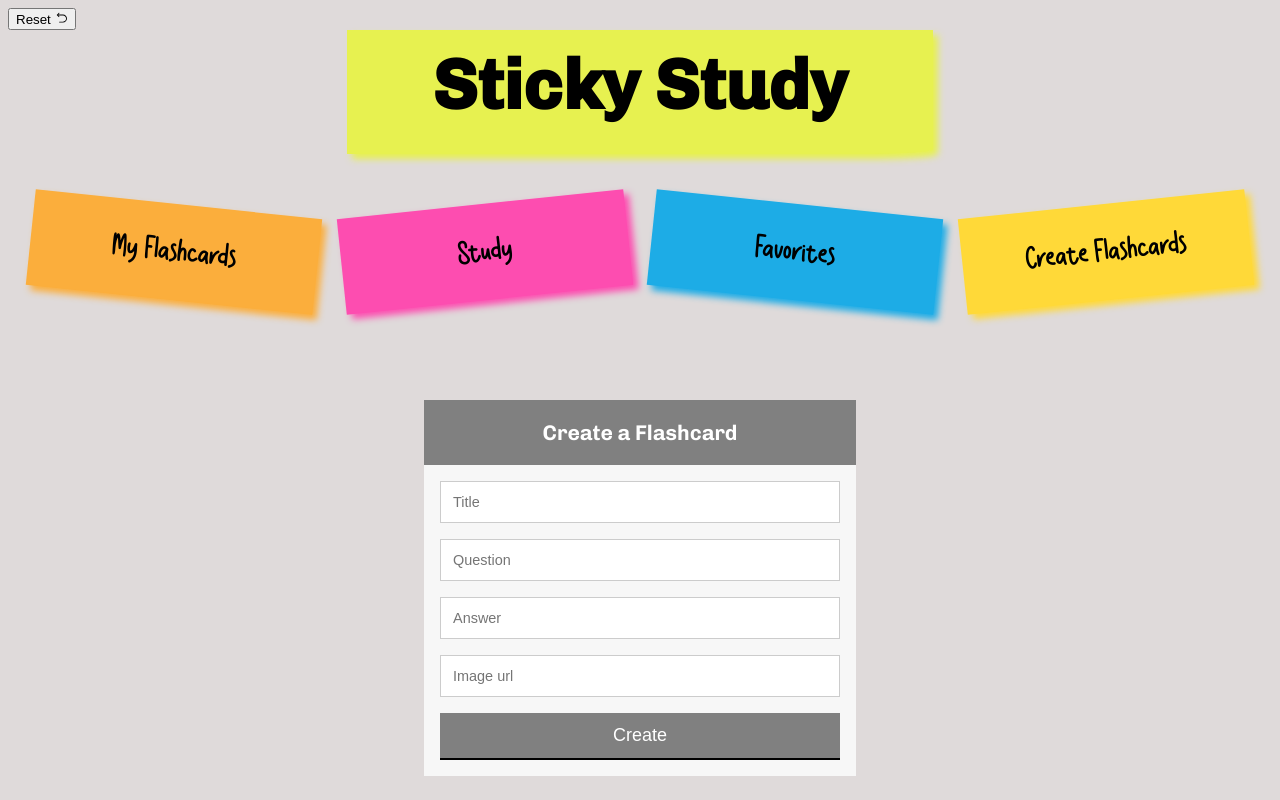
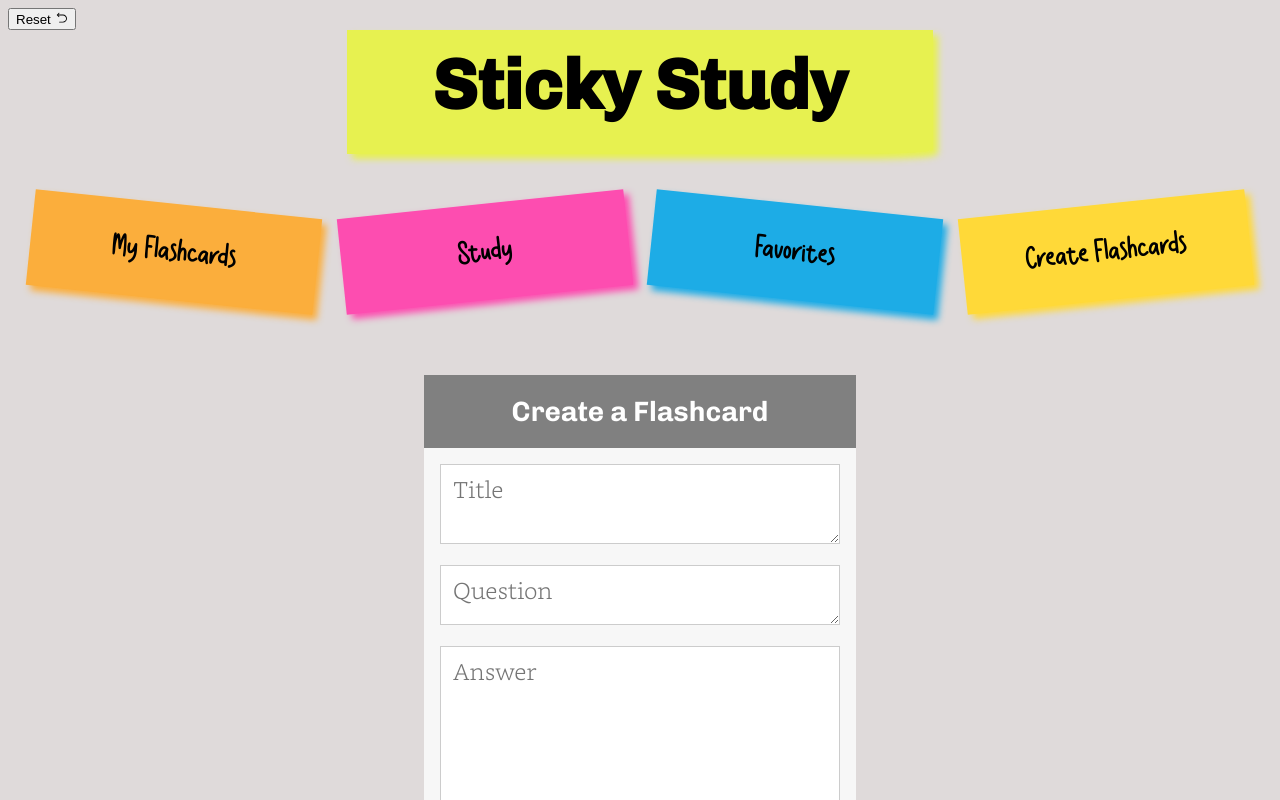
Before and after one commit to rjyeeun/Flashcard, a React (Create React App) app in the folder flashcard_phase_2_project/: page /create_new_cards in a window 1280 px wide. Shown: the top 800 px of the page. Built offline with nearby package versions, Linux system fonts and the light colour scheme; data requests are answered from the project's data file.

Commit message:
final version for presentation

```diff
--- a/flashcard_phase_2_project/src/components/EditCardForm.js
+++ b/flashcard_phase_2_project/src/components/EditCardForm.js
@@ -1,9 +1,13 @@
 import React, {useState} from 'react';
+import {useParams, useHistory} from 'react-router-dom'
 
 
 export default function EditCardForm({setCardList, editCard}) {
 
-    const {title, question, answer, image, favorite, id} = editCard
+    const {id} = useParams();
+    const history= useHistory()
+
+    const {title, question, answer, image, favorite} = editCard
 
     const [formData, setFormData]=useState(editCard)
 
@@ -23,41 +27,52 @@ export default function EditCardForm({setCardList, editCard}) {
       })
       .then(response => response.json())
       .then(() => {
-
         //Fetch the Updated Card List From Server and Update the State of cardList With Most Recent Changes
         fetch("http://localhost:8001/card")
         .then(response => response.json())
-        .then(data => setCardList(data))
+        .then(data => {setCardList(data)})
+
+        //redirect user to /cards
+        history.push('/cards')
       })
-      .catch(error => (alert(error)))
+      .catch(error => (alert(error)));
     }
+
 
     return (
       <div className="form-style-6">
       <h1>Edit Flashcard</h1>
         <form onSubmit={handleSubmit}>
-          <input
+          <textarea
+            rows={2}
+            cols={42}
             type='text'
             name="title"
             placeholder="Title"
             value={formData.title}
             onChange={handleChange}
           />
-          <input
+          <textarea
+            rows={4}
+            cols={45}
             type='text'
             name="question"
             placeholder="Question"
             value={formData.question}
             onChange={handleChange}
           />
-          <input
+          <textarea
+            rows={10}
+            cols={45}
             type='text'
             name="answer"
             placeholder="Answer"
             value={formData.answer}
             onChange={handleChange}
           />
-          <input
+          <textarea
+            rows={4}
+            cols={45}
             type='text'
             name="image"
             placeholder="Image url"
--- a/flashcard_phase_2_project/src/components/Favorites.js
+++ b/flashcard_phase_2_project/src/components/Favorites.js
@@ -1,8 +1,7 @@
 import React from 'react'
 import FavoriteCard from './FavoriteCard'
-import Search from './Search'
 
-export default function Favorites({ searchTerm, changeSearch, favoriteCards, toggleFavorite, onDeleteCard }) {
+export default function Favorites({ favoriteCards, toggleFavorite, onDeleteCard }) {
   const card = favoriteCards.map(card => (
     <FavoriteCard
     key={card.id}
@@ -14,10 +13,6 @@ export default function Favorites({ searchTerm, changeSearch, favoriteCards, tog
 
   return (
     <div>
-        <Search
-            searchTerm = {searchTerm}
-            changeSearch={changeSearch}
-        />
         {card}
     </div>
   )
--- a/flashcard_phase_2_project/src/components/FlashCard.js
+++ b/flashcard_phase_2_project/src/components/FlashCard.js
@@ -55,7 +55,7 @@ function FlashCard({ card, onDeleteCard, toggleFavorite, handleEditClick }) {
                     </figure>
                 </div>
                 <h2 className="front" style={{fontSize: 50}}>{title}</h2>
-                <p className="question"style={{fontSize: 30}}> Q: {question}</p>
+                <p className="question"style={{fontSize: 30}}>{question}</p>
                 <div className="btn_container">
                     <Link to = {`/cards/${id}/edit`} onClick={onEditClick}
                     className='edit_btn'><FaPencilAlt/></Link>
@@ -63,7 +63,7 @@ function FlashCard({ card, onDeleteCard, toggleFavorite, handleEditClick }) {
                 </div>
             </div>
             <div className='answerCard' style={{background: '#1dace6'}}>
-                <p className="answer">{answer}<img className="image" src={image}/></p>
+                <p className="answer">{answer}<img className="image" src={image} alt=''/></p>
             </div>
         </>
     );
--- a/flashcard_phase_2_project/src/components/FlashCardForm.js
+++ b/flashcard_phase_2_project/src/components/FlashCardForm.js
@@ -43,28 +43,38 @@ function FlashCardForm({addCards, setCardList}) {
     <div className="form-style-6">
     <h1>Create a Flashcard</h1>
       <form onSubmit={handleSubmit}>
-        <input
+        <textarea
+          rows={2}
+          cols={42}
           type='text'
           name="title"
           placeholder="Title"
           value={formData.title}
           onChange={handleChange}
         />
-        <input
+        <textarea
+          rows={4}
+          cols={45}
+          className= "form_inputBox"
           type='text'
           name="question"
           placeholder="Question"
           value={formData.question}
           onChange={handleChange}
+          size="100"
         />
-        <input
+        <textarea
+          rows={10}
+          cols={45}
           type='text'
           name="answer"
           placeholder="Answer"
           value={formData.answer}
           onChange={handleChange}
         />
-        <input
+        <textarea
+          rows={4}
+          cols={45}
           type='text'
           name="image"
           placeholder="Image url"
--- a/flashcard_phase_2_project/src/components/Home.js
+++ b/flashcard_phase_2_project/src/components/Home.js
@@ -10,10 +10,10 @@ export default function Home() {
    <div className="home_container">
       <img className="home_img" src={postit}/>
       <p class="first-txt">
-        Welcome to Sticky Study!
+      Welcome to Sticky Study ☺
       </p>
       <p class="second-txt">
-        Make Your Flashcard Here
+      Make Your Own Flashcard Here
       </p>
       <Link to= "/create_new_cards" class="third-txt"> <SlNote/></Link>
    </div>
--- a/flashcard_phase_2_project/src/components/Study.js
+++ b/flashcard_phase_2_project/src/components/Study.js
@@ -57,11 +57,11 @@ function Study ({card, onDeleteCard, toggleFavorite}) {
                 {isFront? (
                     <>
                         <h2 className="front">{title}</h2>
-                        <p className="question"> {question}</p>
+                        <p className="question">{question}</p>
                     </>
                     ) : (
                     <h2 className="answer">{answer}
-                        <div><img className="image" src={image}/></div>
+                        <div><img className="image" src={image} alt=''/></div>
                     </h2>
                     )}
                 <div className="btn_container">
--- a/flashcard_phase_2_project/src/index.css
+++ b/flashcard_phase_2_project/src/index.css
@@ -11,6 +11,16 @@
     font-family: 'Chivo-Bold';
     src: url(./fonts/Chivo-Bold.ttf);
 
+}
+
+@font-face {
+    font-family: 'Bookerly_Bold';
+    src: url(./fonts/Bookerly_Bold.ttf);
+}
+
+@font-face {
+    font-family: 'Bookerly_Light';
+    src: url(./fonts/Bookerly_Light.ttf);
 }
 
 
@@ -223,18 +233,15 @@
     outline: none;
 
 }
-.inputBox:hover {
-    border-bottom-right-radius: 5px;
-    background: linear-gradient(-40deg, transparent 1em, darkgrey 0)
-}
 
 .form-style-6{
 	font: 95% Chivo-Bold, Helvetica, sans-serif;
+    font-size: 20px;
 	max-width: 400px;
 	margin: 10px auto;
 	padding: 16px;
 	background: #F7F7F7;
-    margin-top: 100px;
+    margin-top: 75px;
 }
 .form-style-6 h1{
 	background: grey;
@@ -245,16 +252,7 @@
 	color: #fff;
 	margin: -16px -16px 16px -16px;
 }
-.form-style-6 input[type="text"],
-.form-style-6 input[type="date"],
-.form-style-6 input[type="datetime"],
-.form-style-6 input[type="email"],
-.form-style-6 input[type="number"],
-.form-style-6 input[type="search"],
-.form-style-6 input[type="time"],
-.form-style-6 input[type="url"],
-.form-style-6 textarea,
-.form-style-6 select
+.form-style-6 textarea
 {
 	-webkit-transition: all 0.30s ease-in-out;
 	-moz-transition: all 0.30s ease-in-out;
@@ -265,39 +263,33 @@
 	-webkit-box-sizing: border-box;
 	-moz-box-sizing: border-box;
 	width: 100%;
-	background: #fff;
+	background: rgb(255, 255, 255);
 	margin-bottom: 4%;
 	border: 1px solid #ccc;
 	padding: 3%;
 	color: #555;
-	font: 95% Arial, Helvetica, sans-serif;
+	font-family: Bookerly_Light;
+    font-size: 23px
 }
-.form-style-6 input[type="text"]:focus,
-.form-style-6 input[type="date"]:focus,
-.form-style-6 input[type="datetime"]:focus,
-.form-style-6 input[type="email"]:focus,
-.form-style-6 input[type="number"]:focus,
-.form-style-6 input[type="search"]:focus,
-.form-style-6 input[type="time"]:focus,
-.form-style-6 input[type="url"]:focus,
-.form-style-6 textarea:focus,
-.form-style-6 select:focus
+.form-style-6 textarea:focus
 {
 	box-shadow: 0 0 5px #E7F150;
 	padding: 3%;
 	border: 1px solid #E7F150;
 }
-
+.inputBox:hover,:focus {
+    box-shadow: 5px 5px 7px white;
+}
 .form-style-6 input[type="submit"],
 .form-style-6 input[type="button"]{
-    font: Chivo-Bold, Monaco, Consolas, "Courier New", monospace;
-    font-size: large;
+    font-family: Chivo-Bold;
+    font-size: 25px;
 	box-sizing: border-box;
 	-webkit-box-sizing: border-box;
 	-moz-box-sizing: border-box;
 	width: 100%;
 	padding: 3%;
-	background: grey;
+	background: black;
 	border-top-style: none;
 	border-right-style: none;
 	border-left-style: none;
@@ -305,8 +297,7 @@
 }
 .form-style-6 input[type="submit"]:hover,
 .form-style-6 input[type="button"]:hover{
-    border-bottom-right-radius: 5px;
-    background: linear-gradient(-30deg, transparent 1em, darkgrey 0);
+    background: lightpink;
     cursor: pointer
 }
 .home_container {
@@ -314,7 +305,7 @@
 }
 .home_img {
     height: auto;
-    max-width: 38%;
+    max-width: 40%;
     display: block;
     margin-left: auto;
     margin-right: auto;
@@ -383,7 +374,7 @@
 .delete_btn {
     padding: 10px;
     display: flex;
-    align-items: end;
+    align-items: flex-end;
     justify-content: right;
 }
 .edit_btn:hover {
@@ -392,8 +383,11 @@
 }
 .edit_btn {
     padding: 10px;
+    font-size: 24px;
     display: flex;
-    align-items: end;
+    align-items: flex-end;
+    justify-content: right;
+    margin-bottom: 24px;
 }
 .study_delete:hover {
     color: #007e1f;
@@ -402,25 +396,32 @@
 .study_delete {
     font-size: 35px;
     display: flex;
-    align-items: end;
+    align-items: flex-end;
     justify-content: right;
 }
 .front {
-    font-size: 60px;
-    padding: 10px;
-    margin-top: 10px;
+    font-family: 'Bookerly_Bold';
+    font-size: 50px;
     text-align: center;
+    margin-top: -70px
 }
 .question {
+    font-family: 'Bookerly_Light';
+    text-align: center;
+    font-size: 40px;
+    text-align-last: center;
+}
+.answer {
+    font-family: 'Bookerly_Light';
     text-align: center;
     font-size: 35px;
-}
-.answer {
-    text-align: center;
-    font-size: 35px;
+    line-height: 1.5
 }
 .btn_container {
     display: flex;
     flex-direction: row;
     justify-content: right;
 }
+.form_inputBox {
+    height: 60px
+}
```
Also changed, not shown: flashcard_phase_2_project/src/App.js (+4 -3 lines), flashcard_phase_2_project/src/fonts/Bookerly_Bold.ttf (added), flashcard_phase_2_project/src/fonts/Bookerly_Light.ttf (added).
